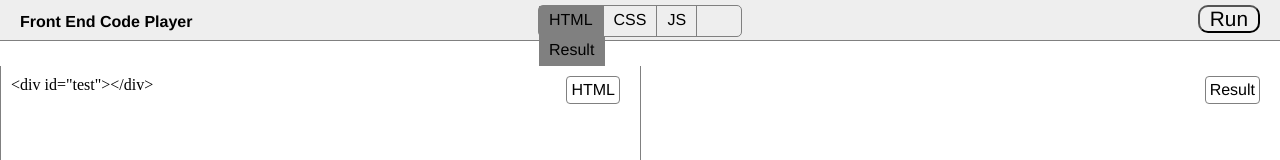
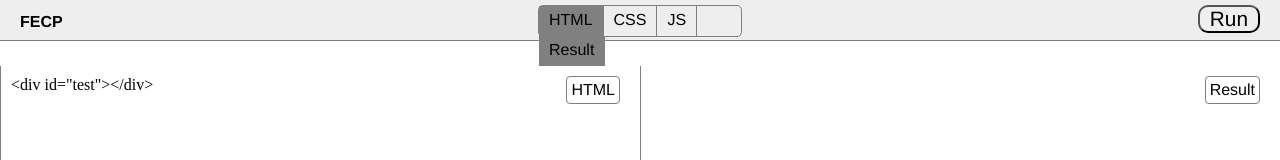
Before and after one commit to philipdai/frontendcodeplayer, a plain HTML site: page index.html in a window 1280 px wide. Shown: the top 160 px of the page. Drawn offline with nearby package versions, Linux system fonts and the light colour scheme.

Commit message:
Shorten the title

```diff
--- a/index.html
+++ b/index.html
@@ -166,7 +166,7 @@
 		<div id="container">
 			<div id="titlebar">
 				<div id="title">
-					 	 Front End Code Player
+					 	 FECP
 				</div>
 
 				<div id="runButton">
```
